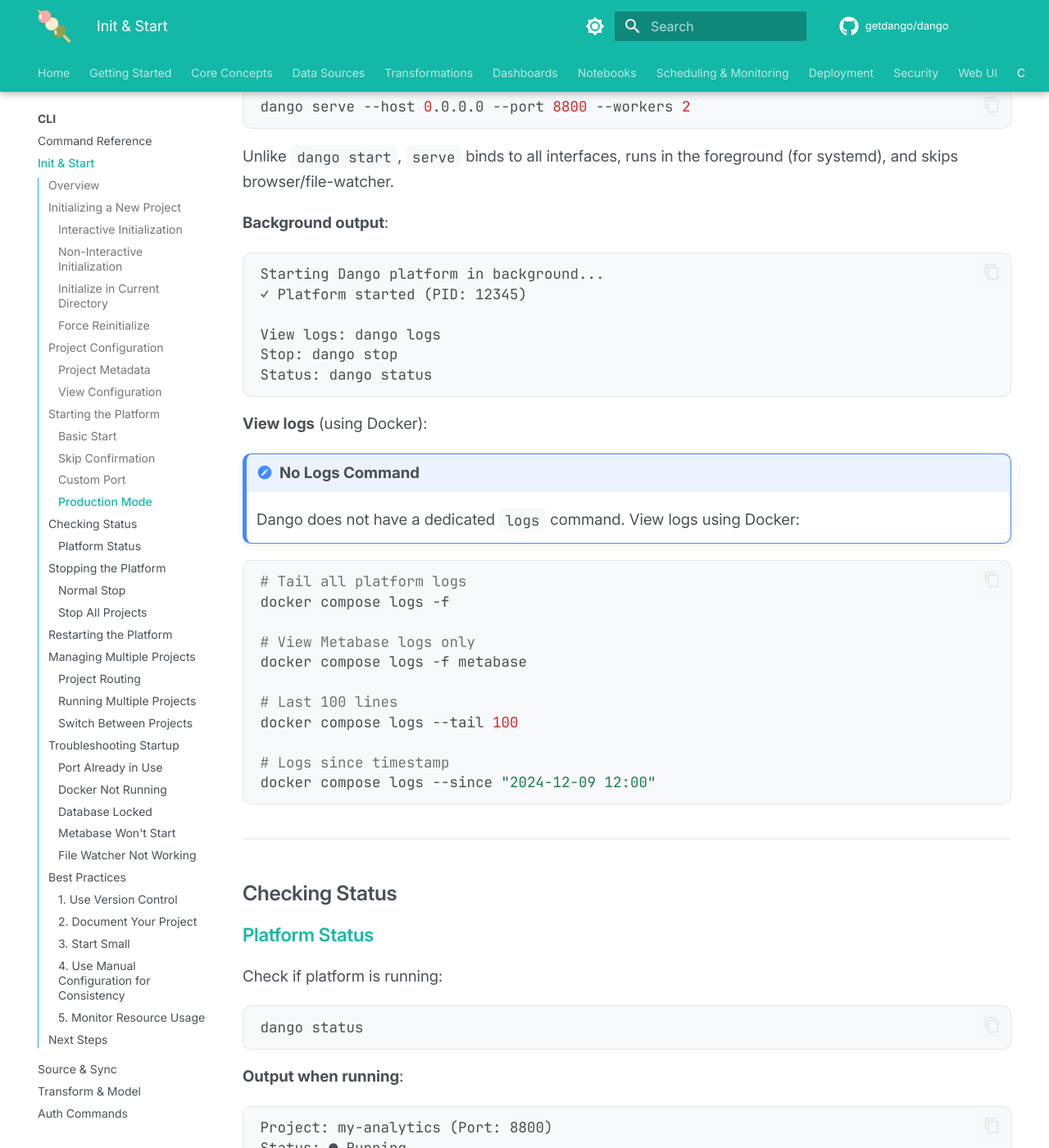
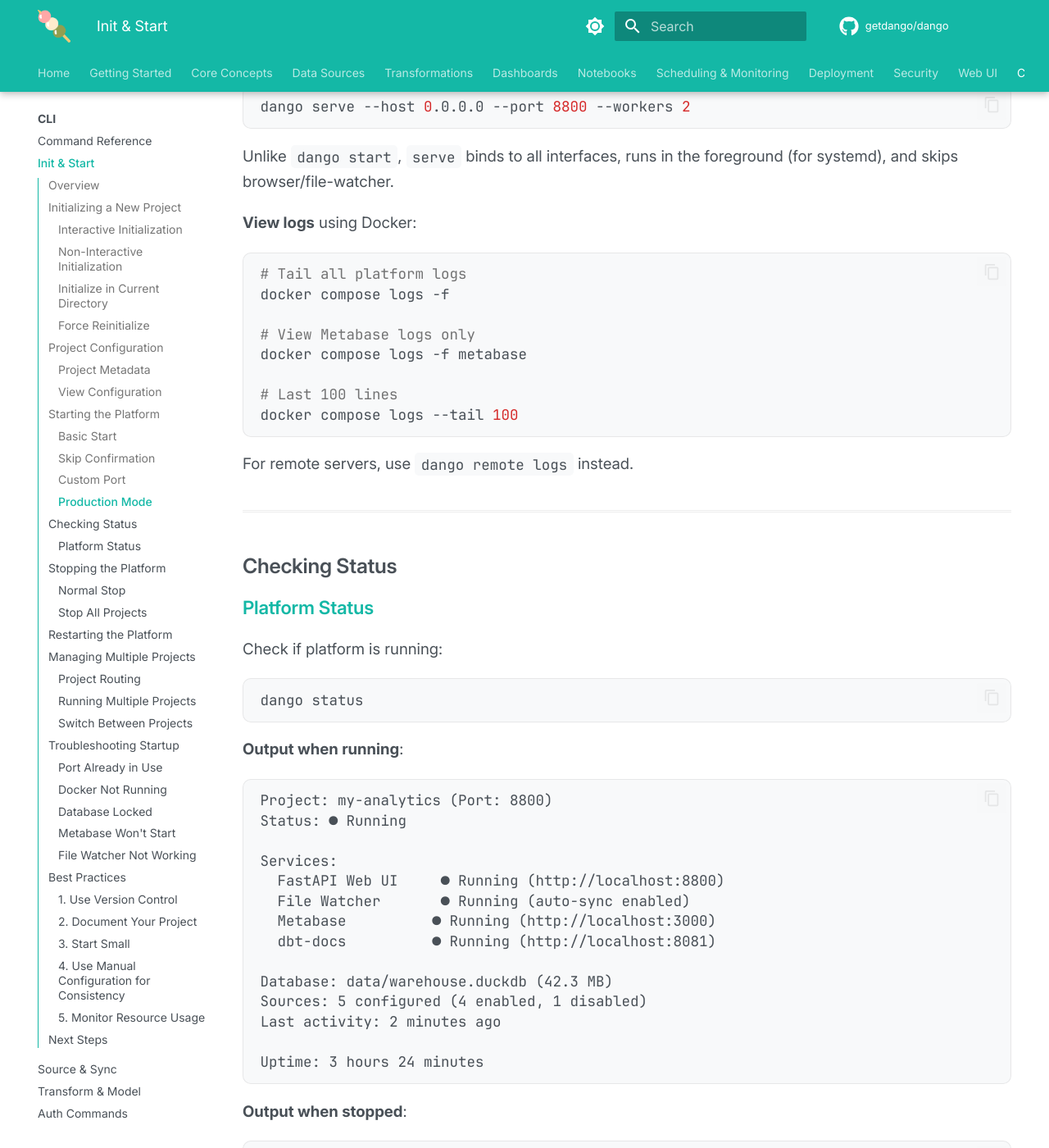
Before and after one commit to getdango/docs, an MkDocs documentation site: the page built from docs/cli/init-start.md, in a window 1280 px wide and 1400 px high, scrolled down 8290 px. Shown: the whole window at 82% size. Built offline with MkDocs 1.6.1 and Material for MkDocs 9.7.7, drawn with Linux system fonts in a browser that asks for light colours; comment, search, counter and statistics services are not loaded; the version menu is left out; some of the changed text lies outside the part shown.

Commit message:
Remove fabricated dango logs reference and --project-dir flag
- Remove background output block referencing non-existent `dango logs`
- Remove `--project-dir` global flag example (flag doesn't exist)

Co-Authored-By: Claude Opus 4.6 (1M context) <noreply@anthropic.com>

````diff
--- a/docs/cli/init-start.md
+++ b/docs/cli/init-start.md
@@ -334,21 +334,7 @@ dango serve --host 0.0.0.0 --port 8800 --workers 2
 
 Unlike `dango start`, `serve` binds to all interfaces, runs in the foreground (for systemd), and skips browser/file-watcher.
 
-**Background output**:
-
-```
-Starting Dango platform in background...
-✓ Platform started (PID: 12345)
-
-View logs: dango logs
-Stop: dango stop
-Status: dango status
-```
-
-**View logs** (using Docker):
-
-!!! note "No Logs Command"
-    Dango does not have a dedicated `logs` command. View logs using Docker:
+**View logs** using Docker:
 
 ```bash
 # Tail all platform logs
@@ -359,10 +345,9 @@ docker compose logs -f metabase
 
 # Last 100 lines
 docker compose logs --tail 100
+```
 
-# Logs since timestamp
-docker compose logs --since "2024-12-09 12:00"
-```
+For remote servers, use `dango remote logs` instead.
 
 ---
 
@@ -577,12 +562,6 @@ cd ~/projects/marketing-data
 
 # Start new project
 dango start
-```
-
-**Or use `--project-dir`**:
-
-```bash
-dango --project-dir ~/projects/marketing-data start
 ```
 
 ---
````
